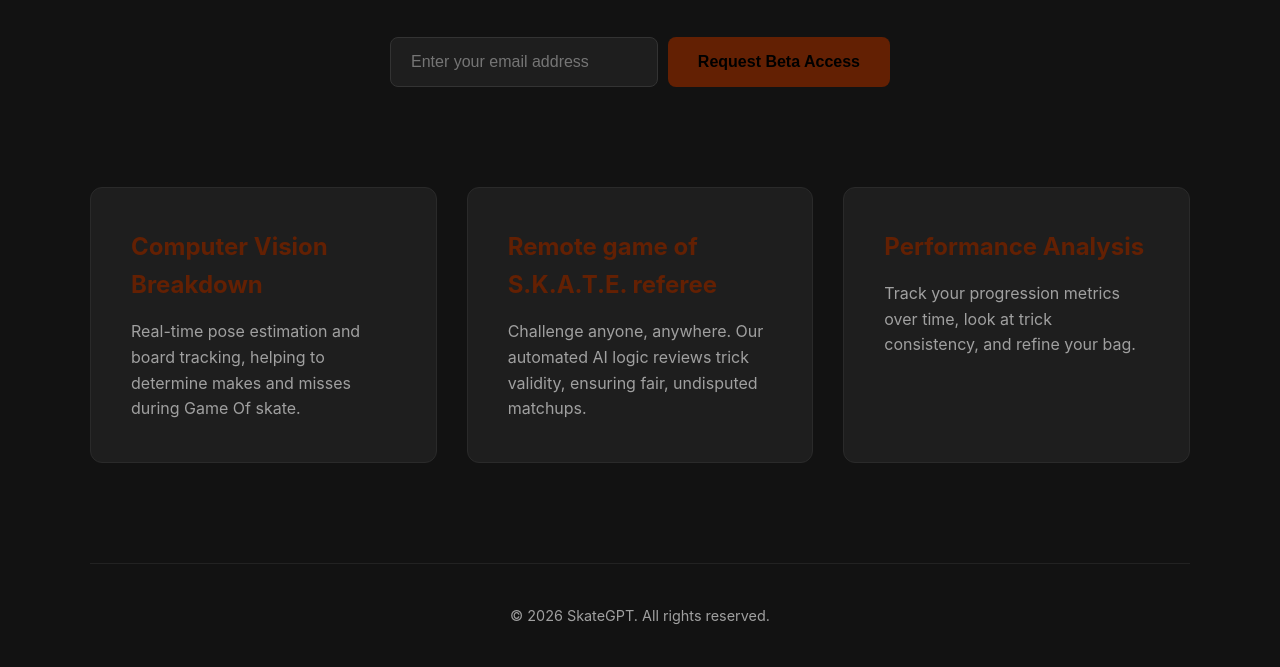
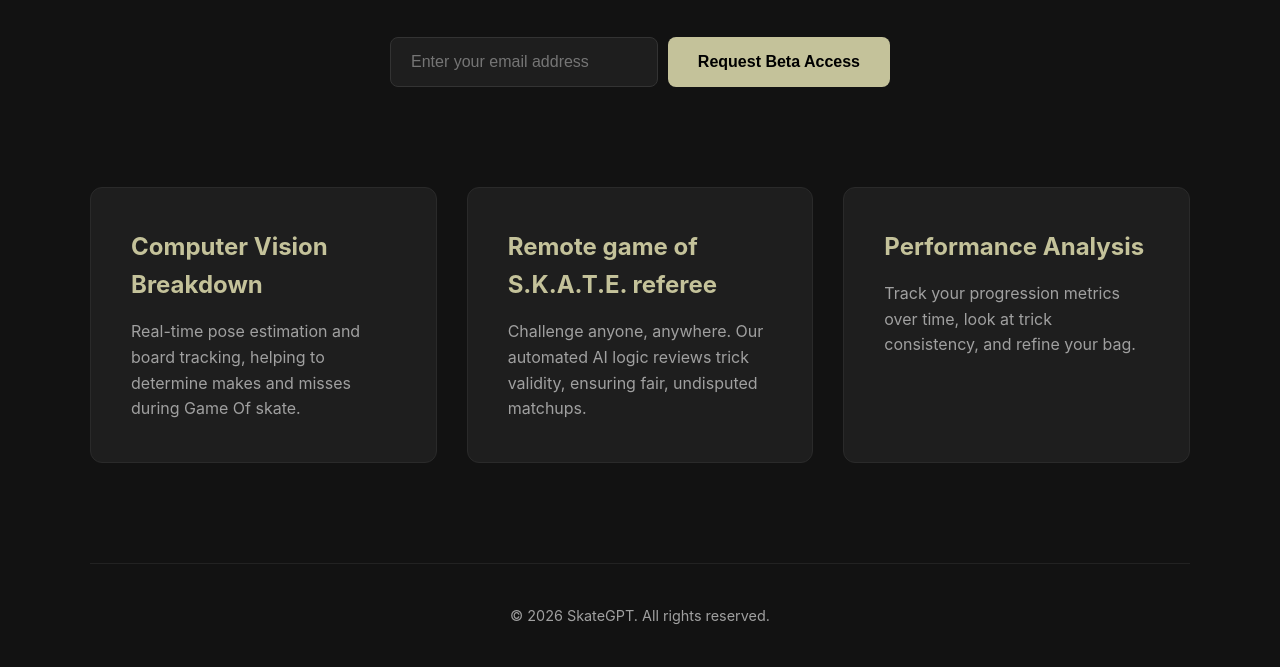
Before and after one commit to moorebid/skategpt, a plain HTML site: page frontend/index.html in a window 1280 px wide. Shown: the part 389-1056 px from the top of the page. Drawn offline with Linux system fonts and the light colour scheme.

Commit message:
done fafafoolin

```diff
--- a/frontend/scss/styles.scss
+++ b/frontend/scss/styles.scss
@@ -1,7 +1,7 @@
 :root {
   --bg-color: #121212;
   --surface-color: #1e1e1e;
-  --accent-color: #632003;
+  --accent-color: #c4c29a;
   --text-main: #ffffff;
   --text-muted: #a0a0a0;
 }
```
Also changed, not shown: frontend/css/styles.css.
